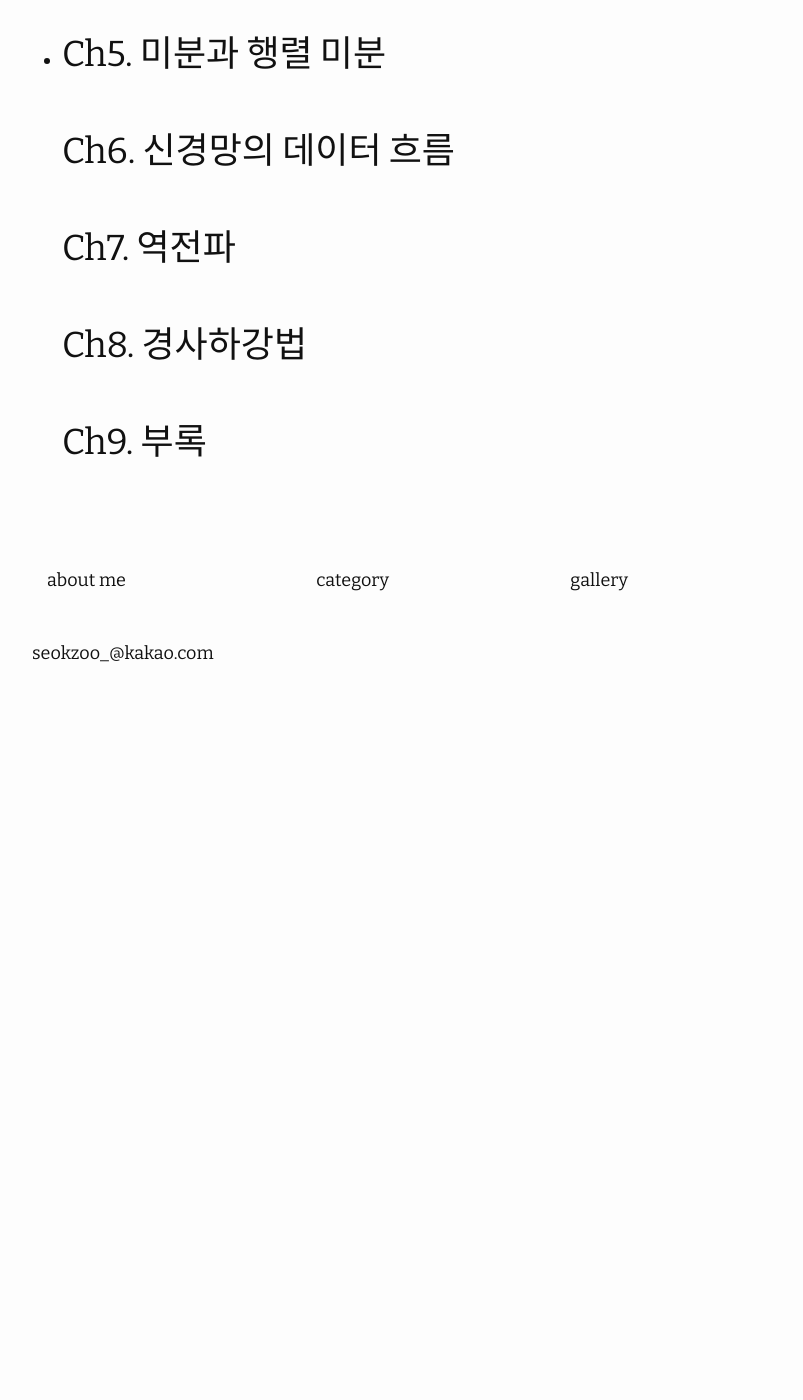
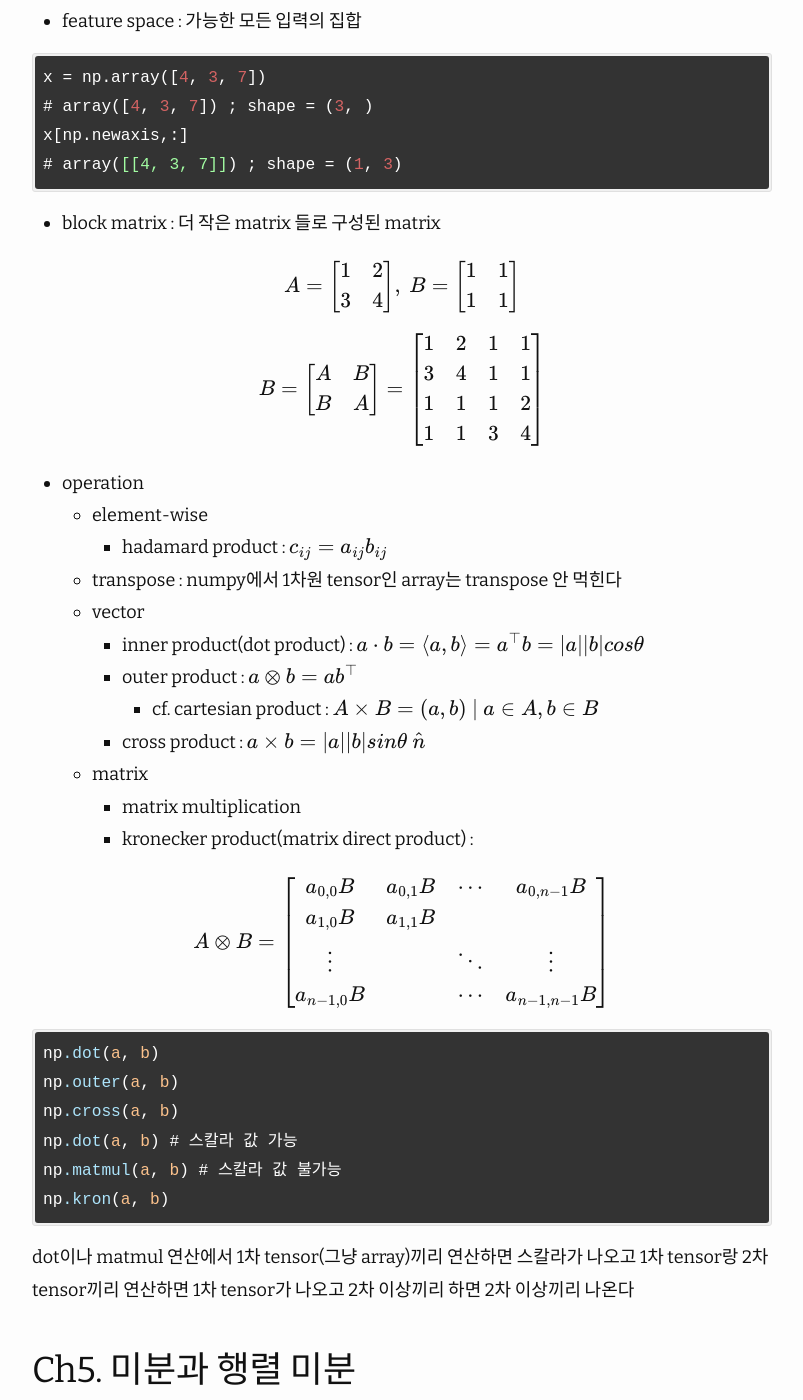
Before and after one commit to seokzoo/seokzoo.github.io, a Jekyll site: the page built from _posts/2024-01-17-독서정리-딥러닝을-위한-수학.md, in a window 1280 px wide and 1400 px high, scrolled down 6934 px. Shown: the whole window, without its empty margins (238-1041 px from the left). Built offline with Jekyll 4.4.1, drawn with Linux system fonts in a browser that asks for light colours; nearby versions of some CDN libraries; formulas are drawn with MathJax 3; before the commit the page ends 7638 px from its top, so only the background shows below that.

Commit message:
update post

````diff
--- a/_posts/2024-01-17-독서정리-딥러닝을-위한-수학.md
+++ b/_posts/2024-01-17-독서정리-딥러닝을-위한-수학.md
@@ -193,7 +193,51 @@ p-value가 특정 threshold($\alpha$)보다 작으면 $H_0$를 reject 하고 $H_
 effect size와 p-value : 두 모집단의 평균 차이가 얼마 되지 않는 경우에 각 모집단에서 표본을 뽑아서 두 표본 간의 평균이 같은지 다른지 검정한다고 할때, 표본의 크기가 크면 p-value는 충분히 낮게 나올 수 있지만(i.e. statistically significant) 두 표본 간의 effect size는 낮게 나온다(i.e. 실질적으로 의미있는 정도의 차이가 아닐 수 있다).
 
 ## Ch4. 선형대수
--
+- feature space : 가능한 모든 입력의 집합
+
+``` python
+x = np.array([4, 3, 7])
+# array([4, 3, 7]) ; shape = (3, )
+x[np.newaxis,:]
+# array([[4, 3, 7]]) ; shape = (1, 3)
+```
+
+
+- block matrix : 더 작은 matrix 들로 구성된 matrix
+
+$$ A = \begin{bmatrix}1&2\\3&4\end{bmatrix},\ B = \begin{bmatrix}1&1\\1&1\end{bmatrix}$$
+
+$$ B = \begin{bmatrix}A&B\\B&A\end{bmatrix}=\begin{bmatrix}1&2&1&1\\3&4&1&1\\1&1&1&2\\1&1&3&4\end{bmatrix}$$
+
+- operation
+	- element-wise
+		- hadamard product : $c_{ij}=a_{ij} b_{ij}$
+	- transpose : numpy에서 1차원 tensor인 array는 transpose 안 먹힌다
+	- vector
+		- inner product(dot product) : $a\cdot b=\langle a,b\rangle=a^{\top}b=\vert a\vert\vert b\vert cos\theta$
+		- outer product : $a\otimes b=ab^{\top}$
+			- cf. cartesian product : $A\times B=\{(a, b)\ \vert\ a\in A, b\in B\}$
+		- cross product : $a\times b=\vert a\vert \vert b\vert sin\theta\ \hat{n}$
+	- matrix
+		- matrix multiplication
+		- kronecker product(matrix direct product) :
+
+
+$$A\otimes B = \begin{bmatrix}a_{0,0}B&a_{0,1}B&\cdots&a_{0,{n-1}}B\\ a_{1, 0}B&a_{1, 1}B& & \\ \vdots& &\ddots&\vdots\\ a_{n-1,0}B& &\cdots&a_{n-1,n-1}B\end{bmatrix}$$
+
+
+``` python
+np.dot(a, b)
+np.outer(a, b)
+np.cross(a, b)
+np.dot(a, b) # 스칼라 값 가능
+np.matmul(a, b) # 스칼라 값 불가능
+np.kron(a, b)
+```
+
+
+dot이나 matmul 연산에서 1차 tensor(그냥 array)끼리 연산하면 스칼라가 나오고 1차 tensor랑 2차 tensor끼리 연산하면 1차 tensor가 나오고 2차 이상끼리 하면 2차 이상끼리 나온다
+
 ## Ch5. 미분과 행렬 미분
 ## Ch6. 신경망의 데이터 흐름
 ## Ch7. 역전파
````
Also changed, not shown: 8 other files.
